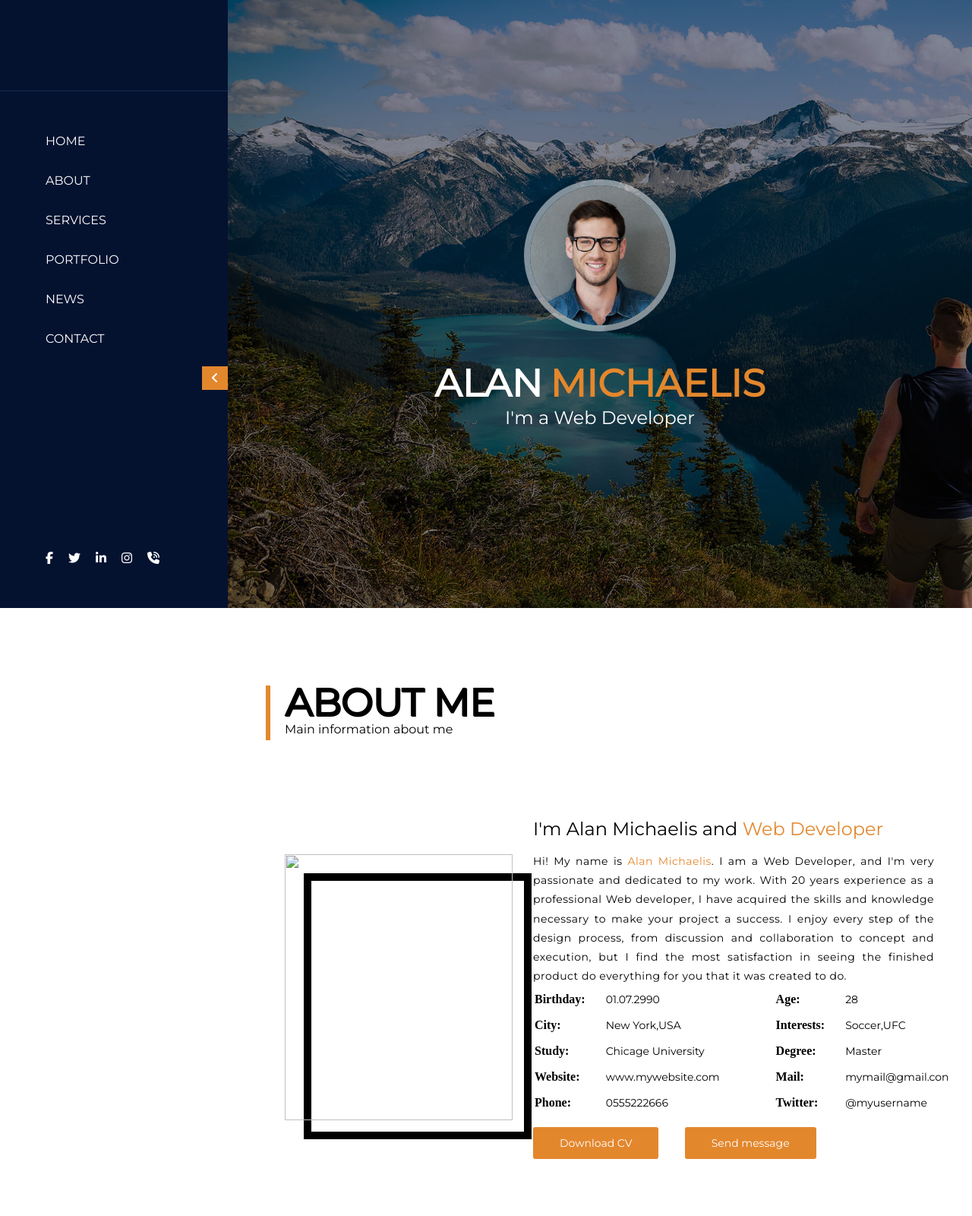
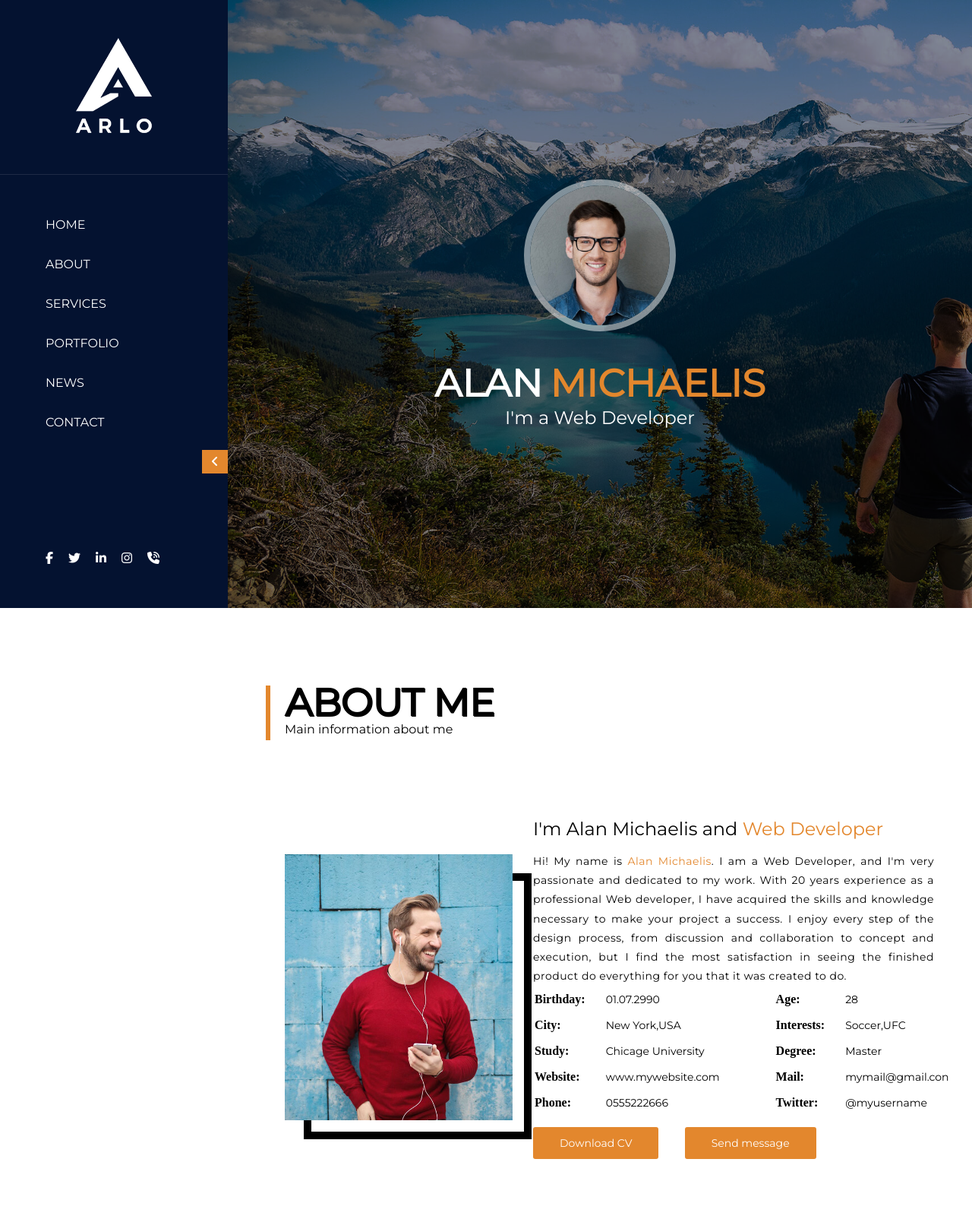
Before and after one commit to shamil-am/arlo, a plain HTML site: page index.html in a window 1280 px wide. Shown: the top 1600 px of the page at 76% size. Drawn offline with nearby package versions, Linux system fonts and the light colour scheme; files whose address does not match are found by name.

Commit message:
arlo done 100%

```diff
--- a/index.html
+++ b/index.html
@@ -13,7 +13,7 @@
    <header>
         <nav>
             <div class="logo">
-                <a href="#"><img src="../arlo.semantic/img/logo.png" alt=""></a>
+                <a href="#"><img src="img/logo.png" alt=""></a>
             </div>
             <div class="menu">
                 <ul>
@@ -64,7 +64,7 @@
             <div class="row d_flex">
                 <div class="col col40">
                     <div class="border">
-                        <img src="../arlo.semantic/img/michael.jpg" alt="">
+                        <img src="img/michael.jpg" alt="">
                     </div>
                 </div>
                 <div class="col col60">
```
